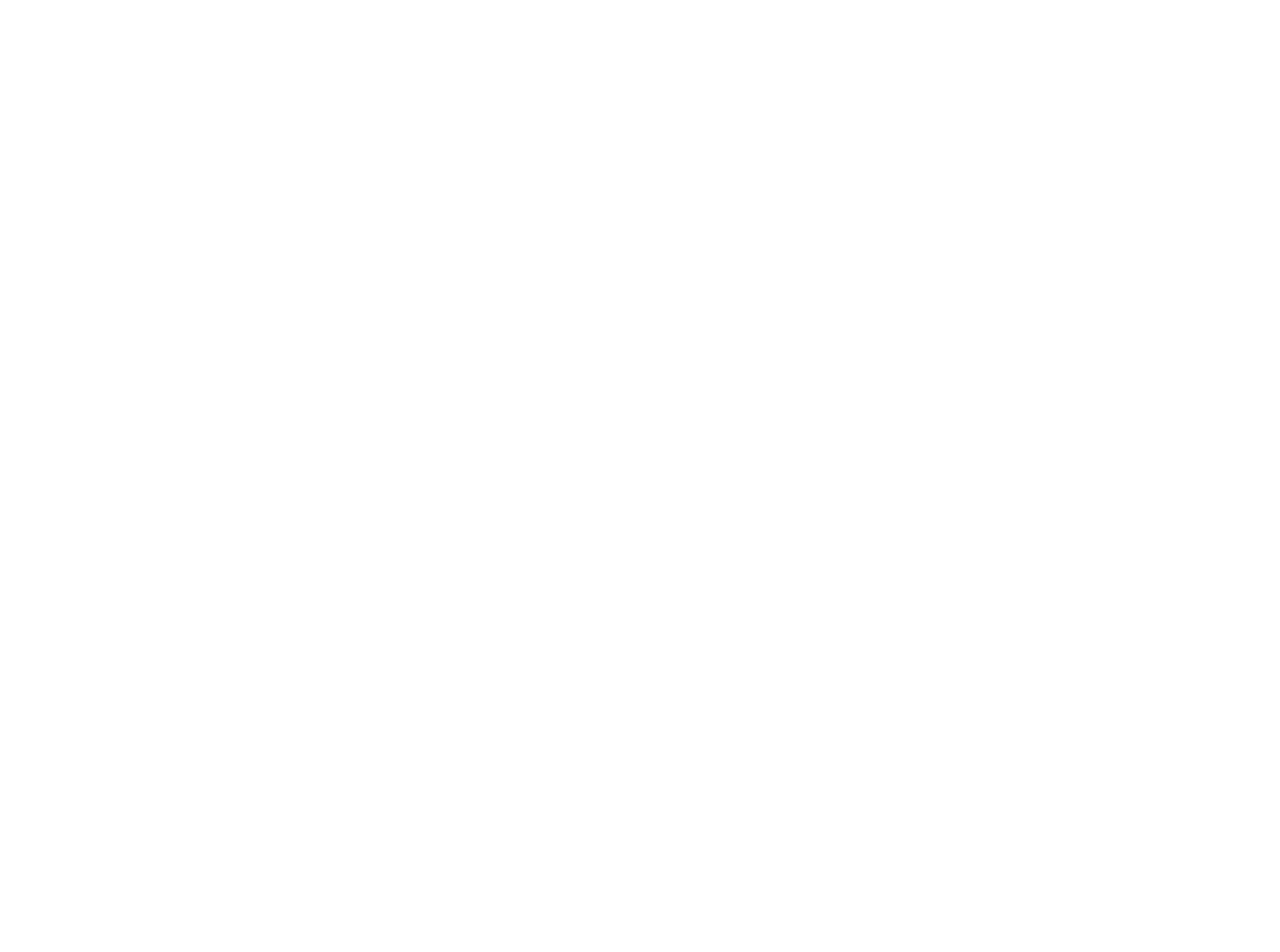
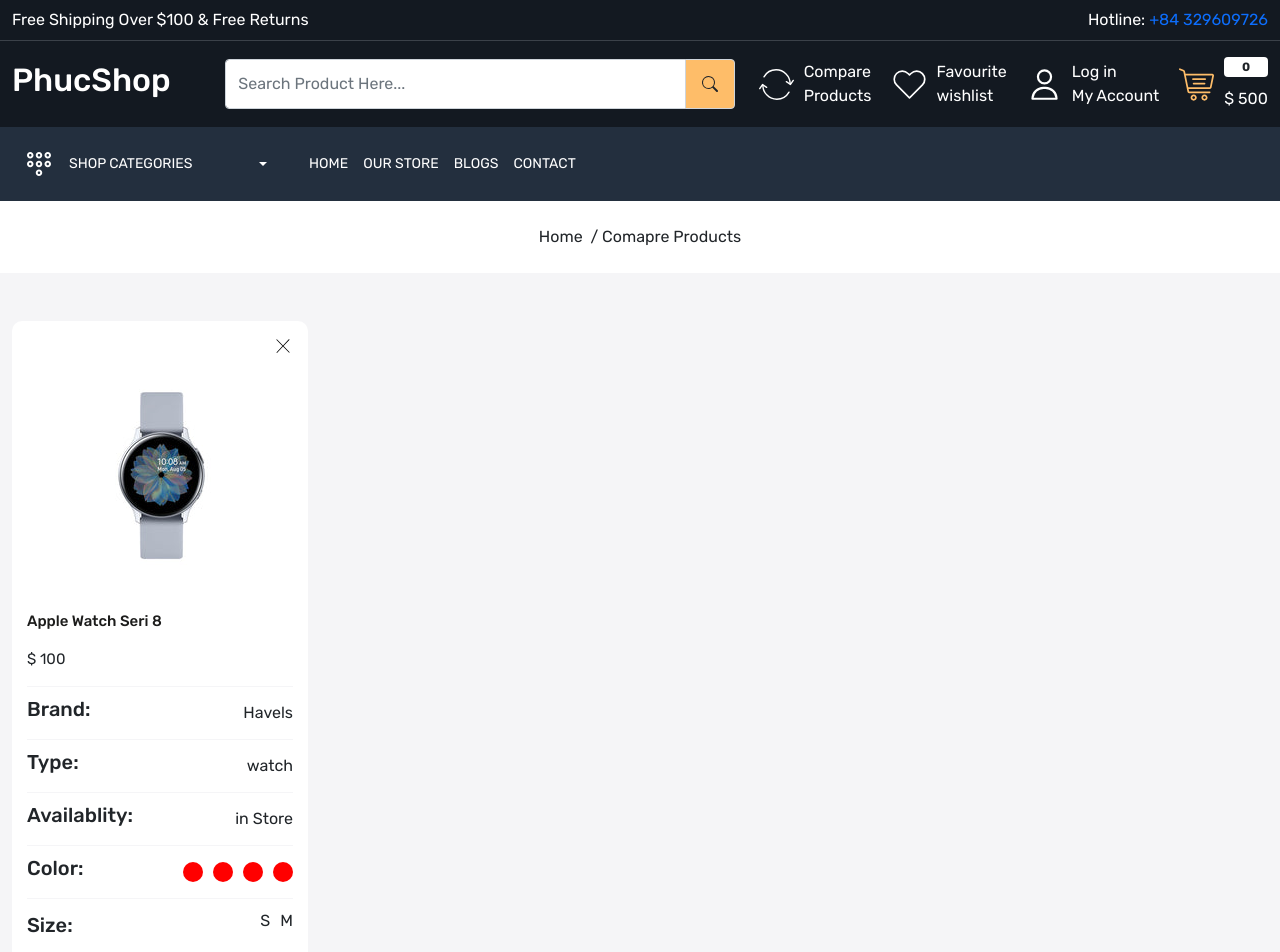
Before and after one commit to Phuc1912001/MERN-PhucShop, a React (Create React App) app in the folder frontend/: page /compare-product in a window 1280 px wide. Before the commit this address had no page. Shown: the top 952 px of the page. Before the commit the page ends 800 px from the top, so only its background shows below. Built offline with nearby package versions, Linux system fonts and the light colour scheme.

Commit message:
compare product

```diff
--- a/frontend/src/App.css
+++ b/frontend/src/App.css
@@ -588,3 +588,42 @@
 }
 
 /* Contact Pages End Here  */
+
+/* Compare Product Page */
+
+.compare-product-card {
+  padding: 20px 15px;
+  background-color: white;
+  border-radius: 10px;
+}
+
+.compare-product-card .cross {
+  top: 15px;
+  right: 15px;
+  width: 20px;
+  cursor: pointer;
+  padding: 3px;
+}
+
+.compare-product-details h5.title {
+  font-size: 15px;
+  line-height: 22px;
+  font-weight: 500;
+  color: var(--color-1c1c1b);
+}
+
+.compare-product-details h6.price {
+  font-size: 15px;
+  line-height: 22px;
+  font-weight: 400;
+}
+
+.compare-product-card .product-detail {
+  display: flex;
+  justify-content: space-between;
+  align-items: center;
+  padding: 10px 0px;
+  border-top: 1px solid var(--color-f5f5f7);
+}
+
+/* Compare Product Page End Here */
--- a/frontend/src/App.js
+++ b/frontend/src/App.js
@@ -7,6 +7,7 @@
 import Contact from "./pages/Contact";
 import OurStore from "./pages/OurStore";
 import Blogs from "./pages/Blogs";
+import CompareProduct from "./pages/CompareProduct";
 
 function App() {
   return (
@@ -19,6 +20,7 @@
             <Route path="contact" element={<Contact />} />
             <Route path="store" element={<OurStore />} />
             <Route path="blogs" element={<Blogs />} />
+            <Route path="compare-product" element={<CompareProduct />} />
           </Route>
         </Routes>
       </BrowserRouter>
--- /dev/null
+++ b/frontend/src/components/Color.jsx
@@ -0,0 +1,16 @@
+import React from "react";
+
+const Color = () => {
+  return (
+    <>
+      <ul className="colors ps-0 mb-0  ">
+        <li></li>
+        <li></li>
+        <li></li>
+        <li></li>
+      </ul>
+    </>
+  );
+};
+
+export default Color;
--- a/frontend/src/components/Header.jsx
+++ b/frontend/src/components/Header.jsx
@@ -45,7 +45,10 @@
             <div className="col-5">
               <div className="header-upper-links d-flex align-items-center justify-content-between gap-15">
                 <div>
-                  <Link className=" d-flex align-items-center gap-10 text-white ">
+                  <Link
+                    to="/compare-product"
+                    className=" d-flex align-items-center gap-10 text-white "
+                  >
                     <img src="images/compare.svg" alt="Compare" />
                     <p className="mb-0">
                       Compare <br /> Products{" "}
@@ -53,7 +56,10 @@
                   </Link>
                 </div>
                 <div>
-                  <Link className=" d-flex align-items-center gap-10 text-white ">
+                  <Link
+                    to="/wishlist"
+                    className=" d-flex align-items-center gap-10 text-white "
+                  >
                     <img src="images/wishlist.svg" alt="wishlist" />
                     <p className="mb-0">
                       Favourite <br /> wishlist{" "}
@@ -61,8 +67,10 @@
                   </Link>
                 </div>
                 <div>
-                  {" "}
-                  <Link className=" d-flex align-items-center gap-10 text-white ">
+                  <Link
+                    to="/login"
+                    className=" d-flex align-items-center gap-10 text-white "
+                  >
                     <img src="images/user.svg" alt="user" />
                     <p className="mb-0">
                       Log in <br /> My Account{" "}
@@ -70,7 +78,10 @@
                   </Link>
                 </div>
                 <div>
-                  <Link className=" d-flex align-items-center gap-10 text-white ">
+                  <Link
+                    to="/cart"
+                    className=" d-flex align-items-center gap-10 text-white "
+                  >
                     <img src="images/cart.svg" alt="cart" />
                     <div className="d-flex flex-column gap-10 ">
                       <span className="badge bg-white text-dark">0</span>
--- /dev/null
+++ b/frontend/src/pages/CompareProduct.jsx
@@ -0,0 +1,60 @@
+import React from "react";
+import BreadCrumb from "../components/BreadCrumb";
+import Color from "../components/Color";
+import Meta from "../components/Meta";
+
+const CompareProduct = () => {
+  return (
+    <>
+      <Meta title="Comapre Products" />
+      <BreadCrumb title="Comapre Products" />
+      <div className="compare-product-wrapper py-5 home-wrapper-2  ">
+        <div className="container-xxl">
+          <div className="row">
+            <div className="col-3">
+              <div className="compare-product-card position-relative ">
+                <img
+                  src="images/cross.svg"
+                  alt="cross"
+                  className="position-absolute cross img-fluid "
+                />
+                <div className="product-card-image">
+                  <img src="images/watch.jpg" alt="watch" />
+                </div>
+                <div className="compare-product-details">
+                  <h5 className="title">Apple Watch Seri 8</h5>
+                  <h6 className="price mb-3 mt-3 ">$ 100</h6>
+                </div>
+                <div className="product-detail">
+                  <h5>Brand:</h5>
+                  <p className="mb-0">Havels</p>
+                </div>
+                <div className="product-detail">
+                  <h5>Type:</h5>
+                  <p className="mb-0">watch</p>
+                </div>
+                <div className="product-detail">
+                  <h5>Availablity:</h5>
+                  <p className="mb-0">in Store</p>
+                </div>
+                <div className="product-detail">
+                  <h5>Color:</h5>
+                  <Color />
+                </div>
+                <div className="product-detail">
+                  <h5>Size:</h5>
+                  <div className="d-flex gap-10">
+                    <p>S</p>
+                    <p>M</p>
+                  </div>
+                </div>
+              </div>
+            </div>
+          </div>
+        </div>
+      </div>
+    </>
+  );
+};
+
+export default CompareProduct;
--- a/frontend/src/pages/OurStore.jsx
+++ b/frontend/src/pages/OurStore.jsx
@@ -1,6 +1,7 @@
 import React, { useState } from "react";
 import ReactStars from "react-rating-stars-component";
 import BreadCrumb from "../components/BreadCrumb";
+import Color from "../components/Color";
 import Meta from "../components/Meta";
 import ProductCard from "../components/ProductCard";
 
@@ -76,20 +77,7 @@
                   </div>
                   <h5 className="sub-title">Color</h5>
                   <div>
-                    <ul className="colors ps-0 ">
-                      <li></li>
-                      <li></li>
-                      <li></li>
-                      <li></li>
-                      <li></li>
-                      <li></li>
-                      <li></li>
-                      <li></li>
-                      <li></li>
-                      <li></li>
-                      <li></li>
-                      <li></li>
-                    </ul>
+                    <Color />
                   </div>
                   <h5 className="sub-title">Size</h5>
                   <div>
```
